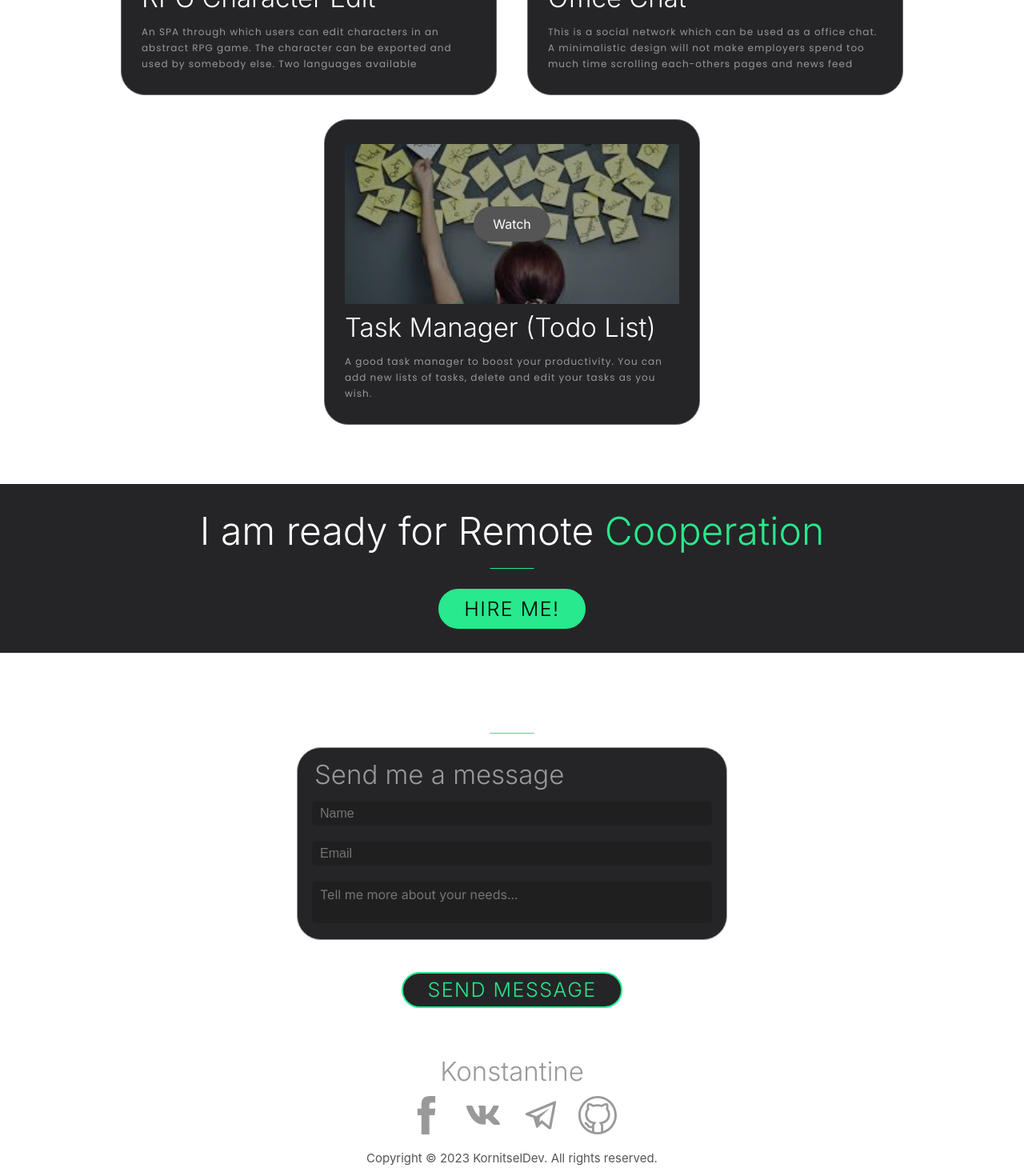
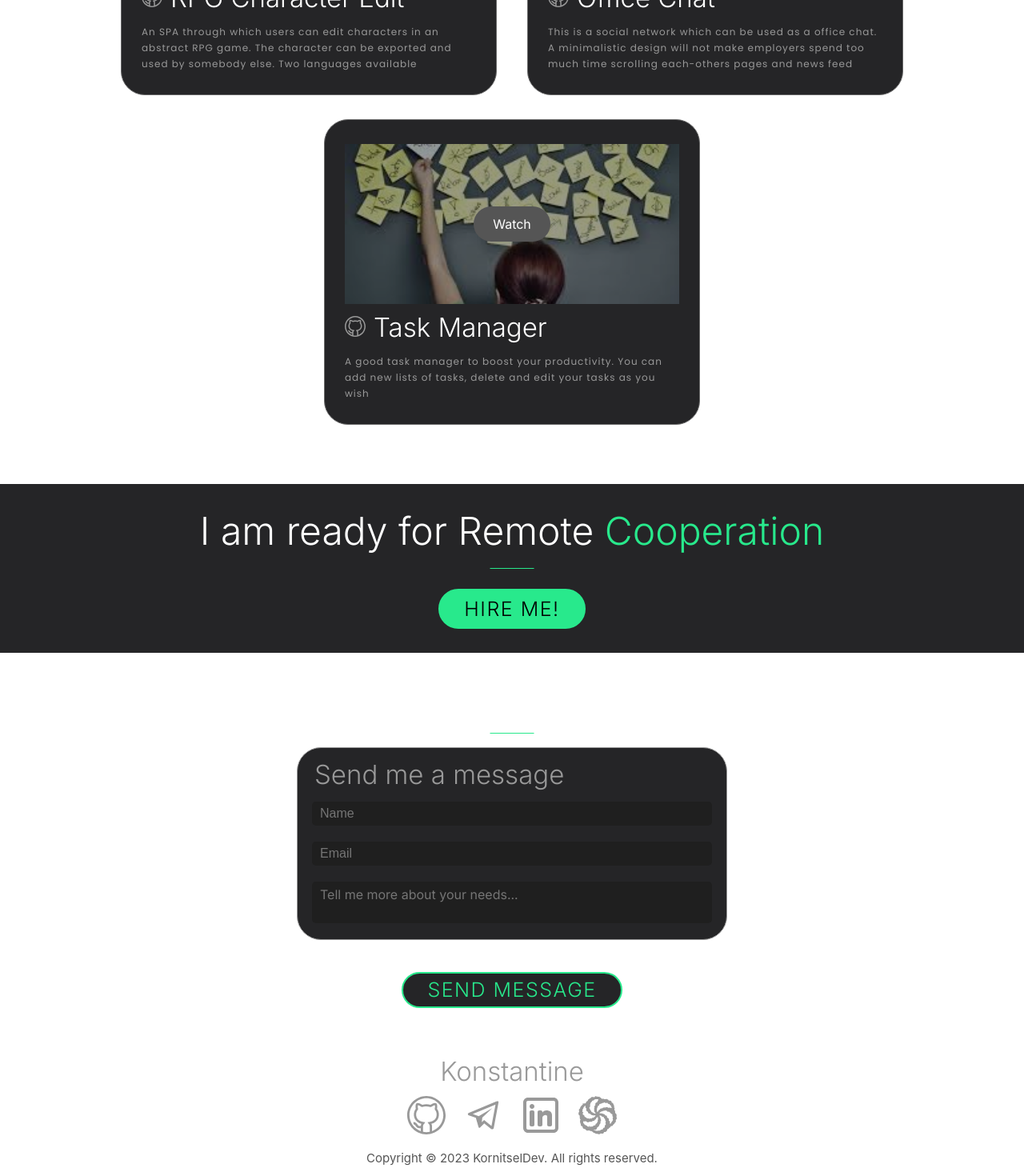
Before and after one commit to krlkonstantine/krl-portfolio, a React (Create React App) app: page / in a window 1280 px wide. Shown: the part 2165-3635 px from the top of the page at 80% size. Built offline with nearby package versions, Linux system fonts and the light colour scheme.

Commit message:
feat: add git icon+link for projects, turn project name into link

```diff
--- a/src/Components/Footer/Footer.module.scss
+++ b/src/Components/Footer/Footer.module.scss
@@ -3,7 +3,6 @@
 
 .footerContainer {
   min-height: 20vh;
-  //background-color: $secondaryBackgroungColor;
   padding-top: 15px;
 
 
--- a/src/Components/Footer/Footer.tsx
+++ b/src/Components/Footer/Footer.tsx
@@ -1,7 +1,7 @@
 import React from 'react';
 import stylesFooter from './Footer.module.scss'
-import {ReactComponent as FbLogo} from "../../assets/img/fb_icon.svg"
-import {ReactComponent as VkLogo} from "../../assets/img/vk_icon.svg"
+import {ReactComponent as LinkedLogo} from "../../assets/img/linked_in_logo.svg"
+import {ReactComponent as CwLogo} from "../../assets/img/cw_logo.svg"
 import {ReactComponent as TgLogo} from "../../assets/img/tg_icon.svg"
 import {ReactComponent as GitLogo} from "../../assets/img/git_icon.svg"
 import {Bounce} from "react-awesome-reveal";
@@ -9,8 +9,8 @@ import {Bounce} from "react-awesome-reveal";
 export const Footer = () => {
 
     let socialMediaLinks = {
-        fb: "https://www.facebook.com/krlkostya/",
-        vk: "https://vk.com/kornitsel/",
+        in: "https://www.linkedin.com/in/front-end-konstantiner/",
+        cw: "https://www.codewars.com/users/KrlKonstantine",
         tg: "https://t.me/kornitsel/",
         gt: "https://github.com/krlkonstantine/",
     }
@@ -22,26 +22,30 @@ export const Footer = () => {
                     Konstantine
                 </div>
                 <div className={stylesFooter.sNetworksImgLinksContainer}>
-                    <a href={socialMediaLinks.fb} target="_blank">
+                    <a href={socialMediaLinks.gt} target="_blank">
                         <Bounce>
-                            <FbLogo className={stylesFooter.sNetworksLogo}/>
+                            <GitLogo className={stylesFooter.sNetworksLogo}/>
                         </Bounce>
                     </a>
-                    <a href={socialMediaLinks.vk} target="_blank">
+                    <a href={socialMediaLinks.tg} target="_blank">
                         <Bounce>
-                            <VkLogo className={stylesFooter.sNetworksLogo}/>
+                            <TgLogo className={stylesFooter.sNetworksLogo}/>
                         </Bounce>
-                    </a><a href={socialMediaLinks.tg} target="_blank">
-                    <Bounce>
-                        <TgLogo className={stylesFooter.sNetworksLogo}/>
-                    </Bounce>
+                    </a>
+                    <a href={socialMediaLinks.in} target="_blank">
+                        <Bounce>
+                            <LinkedLogo className={stylesFooter.sNetworksLogo}/>
+                        </Bounce>
+                    </a>
+                    <a href={socialMediaLinks.cw} target="_blank">
+                        <Bounce>
+                            <CwLogo className={stylesFooter.sNetworksLogo}/>
+                        </Bounce>
+                    </a>
 
-                </a><a href={socialMediaLinks.gt} target="_blank">
-                    <Bounce>
-                        <GitLogo className={stylesFooter.sNetworksLogo}/>
-                    </Bounce>
-                </a>
+
                 </div>
+
                 <span className={stylesFooter.copyrightText}>
                     Copyright © 2023 KornitselDev. All rights reserved.
                 </span>
--- a/src/Components/MyWork/CertainWork/CertainWork.module.scss
+++ b/src/Components/MyWork/CertainWork/CertainWork.module.scss
@@ -72,10 +72,34 @@
   .certainWorkTitle {
     @include text($basicFontFamily, 33px, 1.2, $basicFontColor, 300);
     margin: 10px 0 10px;
- &:hover{
-   color: $primaryColor;
-   transition: all 0.4s ease-in-out 0s;
- }
+    display: flex;
+    justify-content: flex-start;
+    align-items: flex-end;
+    gap: 10px;
+    cursor: pointer;
+
+    a{
+      color: inherit;
+      text-decoration: none;
+      transition: all 0.4s ease-in-out 0s;
+
+      &:hover {
+        color: $primaryColor;
+      }
+    }
+
+
+    .sNetworksLogo {
+      margin-top: -4px;
+      width: 26px;
+      height: 26px;
+      fill: $secondaryFontColor;
+      transition: all 0.4s ease-in-out 0s;
+
+      &:hover {
+        fill: $primaryColor;
+      }
+    }
   }
 
   .certainWorkDescription {
--- a/src/Components/MyWork/CertainWork/CertainWork.tsx
+++ b/src/Components/MyWork/CertainWork/CertainWork.tsx
@@ -1,16 +1,21 @@
 import React from 'react';
 import certainWorkStyle from './CertainWork.module.scss'
+import {Bounce} from "react-awesome-reveal";
+import {ReactComponent as GitLogo} from "../../../assets/img/git_icon.svg"
+import stylesFooter from "../../Footer/Footer.module.scss";
 
-export type WorksType = {
+
+export type WorkType = {
     key: number
     style: any
     workImg: string
-    workAddress: string
+    deployLink: string
     skillTitle: string
     skillDescription: string
+    gitLink?: string
 }
 
-export const CertainWork = (props: WorksType) => {
+export const CertainWork = (props: WorkType) => {
     return (
         <div className={certainWorkStyle.certainWorkContainer}>
             <div style={props.style} className={certainWorkStyle.imageContainer}>
@@ -20,10 +25,20 @@ export const CertainWork = (props: WorksType) => {
                 just in case.
                 If you're still reading this then thank you so much for cod review =3
                 */}
-                <span><a href={props.workAddress} target='_blank' className={certainWorkStyle.watchWorkBtn}>Watch</a>
+                <span><a href={props.deployLink} target='_blank' className={certainWorkStyle.watchWorkBtn}>Watch</a>
             </span>
             </div>
-            <h3 className={certainWorkStyle.certainWorkTitle}>{props.skillTitle}</h3>
+            <h3 className={certainWorkStyle.certainWorkTitle}>
+                <a href={props.gitLink} target="_blank">
+                    <Bounce>
+                        <GitLogo className={certainWorkStyle.sNetworksLogo}/>
+                    </Bounce>
+                </a>
+                <a href={props.deployLink} target="_blank">
+                    {props.skillTitle}
+                </a>
+
+            </h3>
             <span className={certainWorkStyle.certainWorkDescription}>
                 {props.skillDescription} </span>
         </div>
--- a/src/Components/MyWork/MyWork.tsx
+++ b/src/Components/MyWork/MyWork.tsx
@@ -1,6 +1,6 @@
 import React from 'react';
 import myWorkStyles from './MyWork.module.scss'
-import {CertainWork, WorksType} from "./CertainWork/CertainWork";
+import {CertainWork, WorkType} from "./CertainWork/CertainWork";
 import {CategoryTitle} from "../common/CategoryTitle/CategoryTitle";
 import todolistImg from "../../assets/img/todolistImg.jpg"
 import rickMorty from "../../assets/img/rickMorty.jpg"
@@ -12,17 +12,18 @@ import {Zoom} from "react-awesome-reveal";
 
 export const MyWork = () => {
 
-    const MyWorks: WorksType[] = [
+    const MyWorks: WorkType[] = [
         {
             key: 1,
             style: {
                 backgroundImage: `url(${flashCards})`,
             },
             workImg: `úrl(${flashCards})`,
-            workAddress: "https://rad-youtiao-a972f6.netlify.app",
-            skillTitle: "Flash Cards Learning",
+            deployLink: "https://rad-youtiao-a972f6.netlify.app",
+            skillTitle: "Flashcards Learning",
             skillDescription: "This is a teamwork project for developing a website for learning using flashcards - a quite useful learning method. Stack: React, RTK-Query, Typescript, React hook form, Zod, \n" +
-                "React Router DOM, Storybook, Radix UI, TailWind"
+                "React Router DOM, Storybook, Radix UI, TailWind",
+            gitLink: "https://github.com/DmitriyBarhonov/cards"
         },
         {
             key: 2,
@@ -30,9 +31,10 @@ export const MyWork = () => {
                 backgroundImage: `url(${rickMorty})`
             },
             workImg: `url(${rickMorty})`,
-            workAddress: "https://rickandmorty-konstantine.vercel.app/",
+            deployLink: "https://rickandmorty-konstantine.vercel.app/",
             skillTitle: "Rick and Morty",
-            skillDescription: "That's a small website built on Next.js, showing Rick and Morty characters, locations and episodes. Nice tip: here you can find out which character is still alive. Such a useful information!"
+            skillDescription: "That's a small website built on Next.js, showing Rick and Morty characters, locations and episodes. Nice tip: here you can find out which character is still alive. Such a useful information!",
+            gitLink: "https://github.com/krlkonstantine/Rick_and_Morty__NextJS"
         },
         {
             key: 3,
@@ -40,9 +42,10 @@ export const MyWork = () => {
                 backgroundImage: `url(${itachi})`,
             },
             workImg: `úrl(${itachi})`,
-            workAddress: "https://character-edit.vercel.app/en",
+            deployLink: "https://character-edit.vercel.app/en",
             skillTitle: "RPG Character Edit",
-            skillDescription: "An SPA through which users can edit characters in an abstract RPG game. The character can be exported and used by somebody else. Two languages available"
+            skillDescription: "An SPA through which users can edit characters in an abstract RPG game. The character can be exported and used by somebody else. Two languages available",
+            gitLink: "https://github.com/krlkonstantine/Char_Edit"
         },
         {
             key: 4,
@@ -50,9 +53,10 @@ export const MyWork = () => {
                 backgroundImage: `url(${social})`,
             },
             workImg: `úrl(${social})`,
-            workAddress: "https://krlkonstantine.github.io/Social_Network/",
+            deployLink: "https://krlkonstantine.github.io/Social_Network/",
             skillTitle: "Office Chat",
-            skillDescription: "This is a social network which can be used as a office chat. A minimalistic design will not make employers spend too much time scrolling each-others pages and news feed"
+            skillDescription: "This is a social network which can be used as a office chat. A minimalistic design will not make employers spend too much time scrolling each-others pages and news feed",
+            gitLink: "https://github.com/krlkonstantine/Social_Network"
         },
         {
             key: 5,
@@ -60,9 +64,10 @@ export const MyWork = () => {
                 backgroundImage: `url(${todolistImg})`
             },
             workImg: `url(${todolistImg})`,
-            workAddress: "https://github.com/krlkonstantine/Task-Manager-ToDo-List",
-            skillTitle: "Task Manager (Todo List)",
-            skillDescription: "A good task manager to boost your productivity. You can add new lists of tasks, delete and edit your tasks as you wish."
+            deployLink: "https://github.com/krlkonstantine/Task-Manager-ToDo-List",
+            skillTitle: "Task Manager",
+            skillDescription: "A good task manager to boost your productivity. You can add new lists of tasks, delete and edit your tasks as you wish",
+            gitLink: "https://github.com/krlkonstantine/Task-Manager-ToDo-List"
         }
     ]
     return (
@@ -75,9 +80,10 @@ export const MyWork = () => {
                             <CertainWork key={certainWork.key}
                                          style={certainWork.style}
                                          workImg={certainWork.workImg}
-                                         workAddress={certainWork.workAddress}
+                                         deployLink={certainWork.deployLink}
                                          skillTitle={certainWork.skillTitle}
-                                         skillDescription={certainWork.skillDescription}/>
+                                         skillDescription={certainWork.skillDescription}
+                                         gitLink={certainWork.gitLink}/>
                         </Zoom>
                     )}
                 </div>
```
Also changed, not shown: src/assets/img/cw_logo.svg (added), src/assets/img/linked_in_logo.svg (added).
